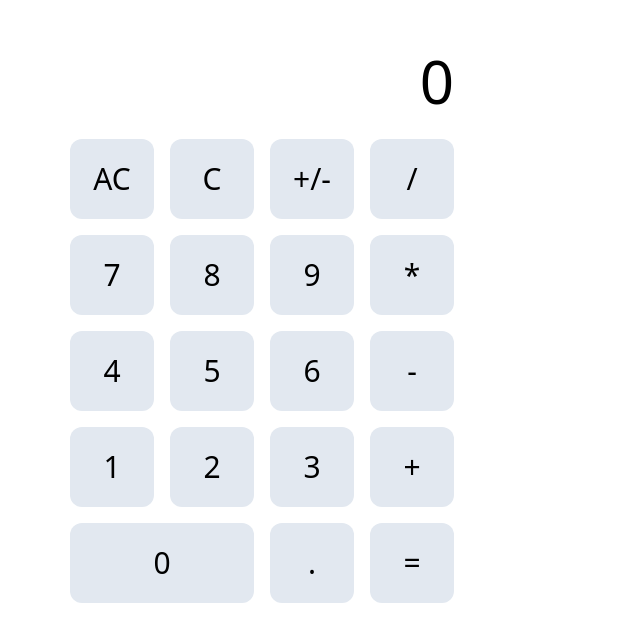
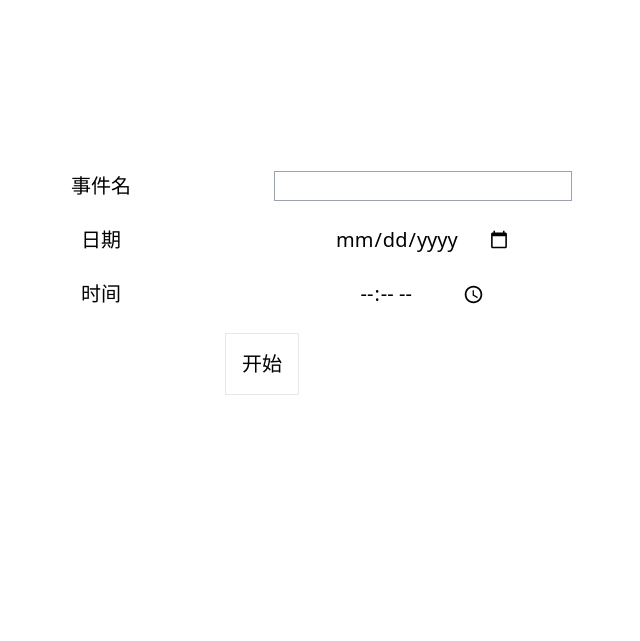
Before and after one commit to wjdnb/app-ideas-implementations, a React (Vite) app: page / in a window 1280 px wide. Shown: the part 117-758 px from the top of the page, without its empty margins (378-1018 px from the left). Built offline with nearby package versions, Linux system fonts and the light colour scheme.

Commit message:
feat countdown timer

```diff
--- a/src/App.jsx
+++ b/src/App.jsx
@@ -1,10 +1,11 @@
 import BorderRadiusPreviewer from "./BorderRadiusPreviewer";
 import Bin2Dec from "./Bin2Dec";
 import Calculator from "./Caculator";
+import CountdownTimer from "./CountdownTimer";
 function App() {
   return (
     <div className="w-screen h-screen flex items-center justify-center">
-      <Calculator />
+      <CountdownTimer />
     </div>
   );
 }
--- a/src/Caculator/index.jsx
+++ b/src/Caculator/index.jsx
@@ -6,7 +6,7 @@
 // 6. 专门有一个按钮更改当前数字的正负
 // 7. 包含小数点，可以进行小数运算
 
-import { useState, useEffect, useRef } from "react";
+import { useState, useEffect } from "react";
 import { isNumber } from "../utils";
 
 function Calculator() {
--- /dev/null
+++ b/src/CountdownTimer/index.jsx
@@ -0,0 +1,138 @@
+import { useState, useEffect } from "react";
+
+// 1. 实现1个表单，包括事件名，日期，具体时间，开始按钮
+// 2. 验证输入项，如果事件名称为空，输入日期错误，时间错误会警告
+// 3. 点击开始开始倒计时
+// 4. 倒计时时间到后可获得提示
+// 5. 可以同时开始多个倒计时
+
+function CountdownTimer() {
+  const [formData, setFormData] = useState({
+    eventName: "",
+    date: "",
+    time: "",
+  });
+  const [list, setList] = useState([]);
+
+  const formatTime = (time) => {
+    const seconds = Math.floor((time / 1000) % 60);
+    const minutes = Math.floor((time / 1000 / 60) % 60);
+    const hours = Math.floor((time / 1000 / 3600) % 24);
+    const days = Math.floor(time / 1000 / 3600 / 24);
+    return `${days} 天 ${hours} 时 ${minutes} 分 ${seconds} 秒`;
+  };
+
+  const updateCountdowns = () => {
+    const updatedList = list.map((item) => {
+      const currentTime = new Date().getTime();
+      const remainingTime = item.eventTime - currentTime;
+      const displayTime =
+        remainingTime > 0 ? formatTime(remainingTime) : "时间到!";
+      return { ...item, displayTime };
+    });
+    setList(updatedList);
+  };
+  useEffect(() => {
+    const interval = setInterval(updateCountdowns, 1000);
+    return () => clearInterval(interval);
+  }, [list]);
+
+  const handleSubmit = (event) => {
+    event.preventDefault();
+
+    const { eventName, date, time } = formData;
+
+    if (!eventName || !date || !time) {
+      alert("填写所有字段");
+      return;
+    }
+
+    const eventTime = new Date(`${date}T${time}`).getTime();
+    const currentTime = new Date().getTime();
+    const remainingTime = currentTime - eventName;
+    if (remainingTime < 0) {
+      alert("请选择一个未来的时间");
+      return;
+    }
+
+    let newList = [];
+
+    const displayTime = formatTime(remainingTime);
+
+    if (!list.length) {
+      newList.push({
+        id: Date.now(),
+        eventName,
+        eventTime,
+        displayTime,
+      });
+    } else {
+      newList = [...list].map((item) => {
+        if (item.eventName === eventName) {
+          return { ...item, eventName, eventTime, displayTime };
+        } else {
+          return { eventName, eventTime, displayTime };
+        }
+      });
+    }
+
+    setFormData({ eventName: "", date: "", time: "" }); // 重置表单
+    setList(newList);
+  };
+
+  const handleChange = (e) => {
+    const { name, value } = e.target;
+    setFormData({ ...formData, [name]: value });
+  };
+
+  return (
+    <div>
+      <form
+        className="grid grid-cols-2 place-items-center text-xl gap-6"
+        onSubmit={handleSubmit}
+      >
+        <div>事件名</div>
+        <input
+          type="text"
+          autoFocus
+          className="outline-none border border-gray-400"
+          name="eventName"
+          value={formData.eventName}
+          onChange={handleChange}
+        />
+        <div>日期</div>
+        <input
+          type="date"
+          name="date"
+          value={formData.date}
+          onChange={handleChange}
+        />
+        <div>时间</div>
+        <input
+          type="time"
+          name="time"
+          value={formData.time}
+          onChange={handleChange}
+        />
+        <button className="col-span-2 border boder-grey-400 p-4" type="submit">
+          开始
+        </button>
+      </form>
+
+      <div>
+        {list.map((item) => {
+          return (
+            <div className="flex justify-around pt-10" key={item.id}>
+              <div className="flex items-center">
+                <div className="text-5xl pr-8">{item.eventName}</div>
+                <div className="text-6xl p-1">{item.displayTime}</div>
+              </div>
+            </div>
+          );
+        })}
+      </div>
+    </div>
+  );
+}
+
+export default CountdownTimer;
```
